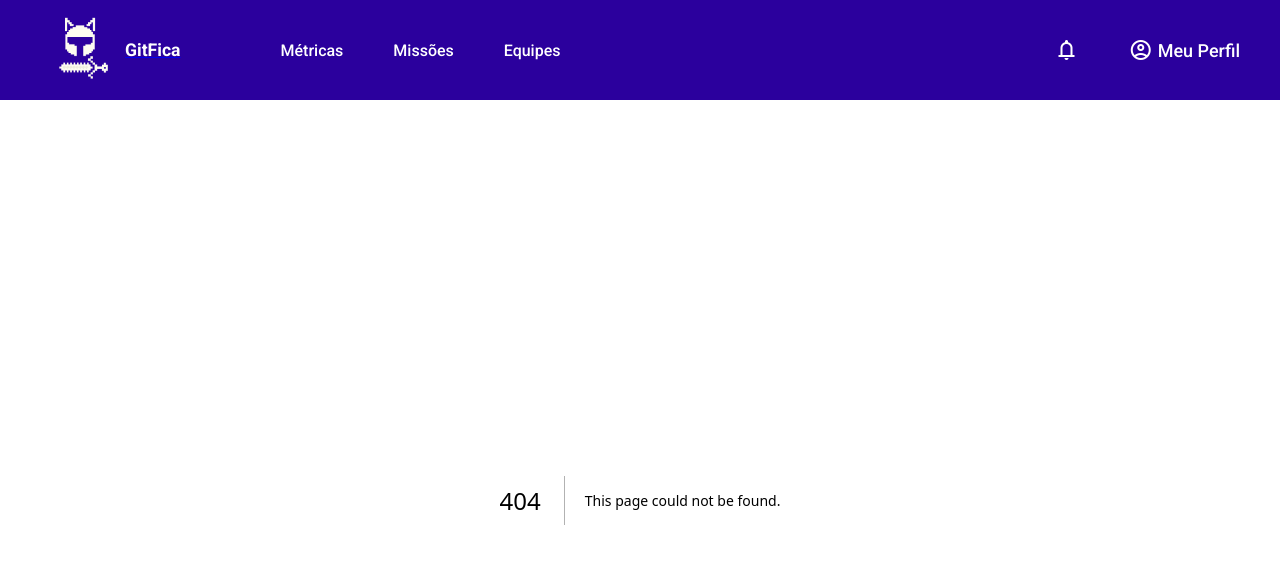
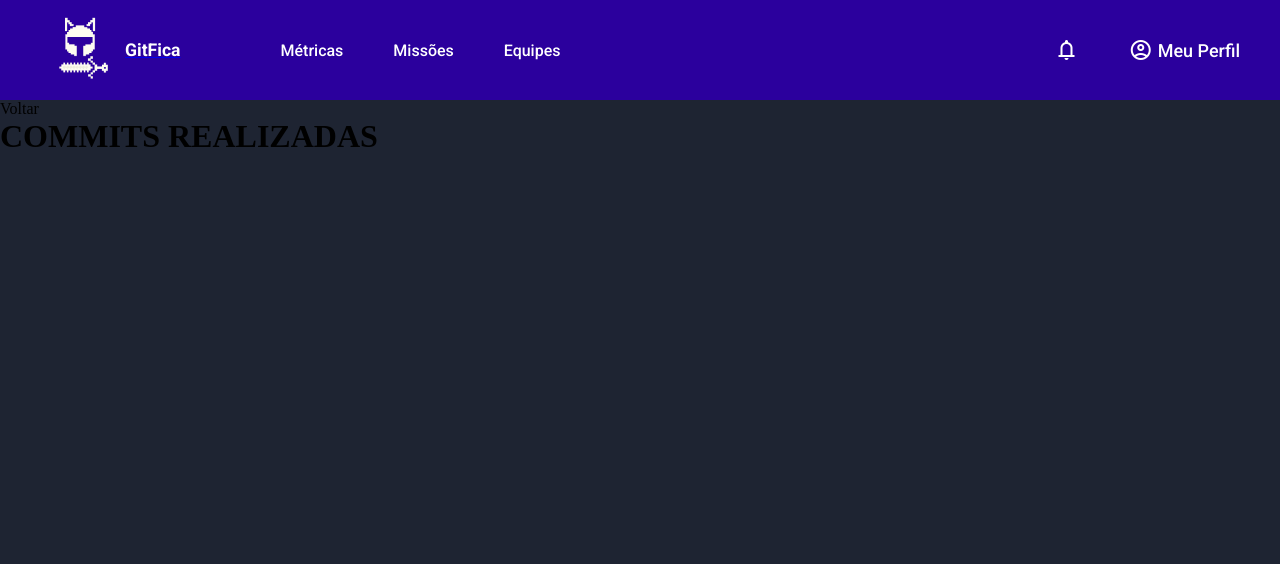
Before and after one commit to fga-eps-mds/2025.1-SGI-Frontend, a Next.js app: page /metrics/commits in a window 1280 px wide. Before the commit this address had no page. Shown: the top 564 px of the page. Built offline with nearby package versions, Linux system fonts and the light colour scheme.

Commit message:
cria subpagina de commits

```diff
--- /dev/null
+++ b/src/app/metrics/commits/commits.module.css
@@ -0,0 +1,5 @@
+
+
+.Top{
+    width: 100vw;
+}
--- /dev/null
+++ b/src/app/metrics/commits/page.tsx
@@ -0,0 +1,19 @@
+'use client'
+
+import styles from './commits.module.css'
+
+
+export default function Commits(){
+
+    return(
+        <main>
+            <div className={styles.Top}>
+                <p className={styles.BackButton}> Voltar</p>
+                <h1> COMMITS REALIZADAS</h1>
+            </div>
+            <div className={styles.Bottom}>
+
+            </div>
+        </main>
+    );
+}
```
